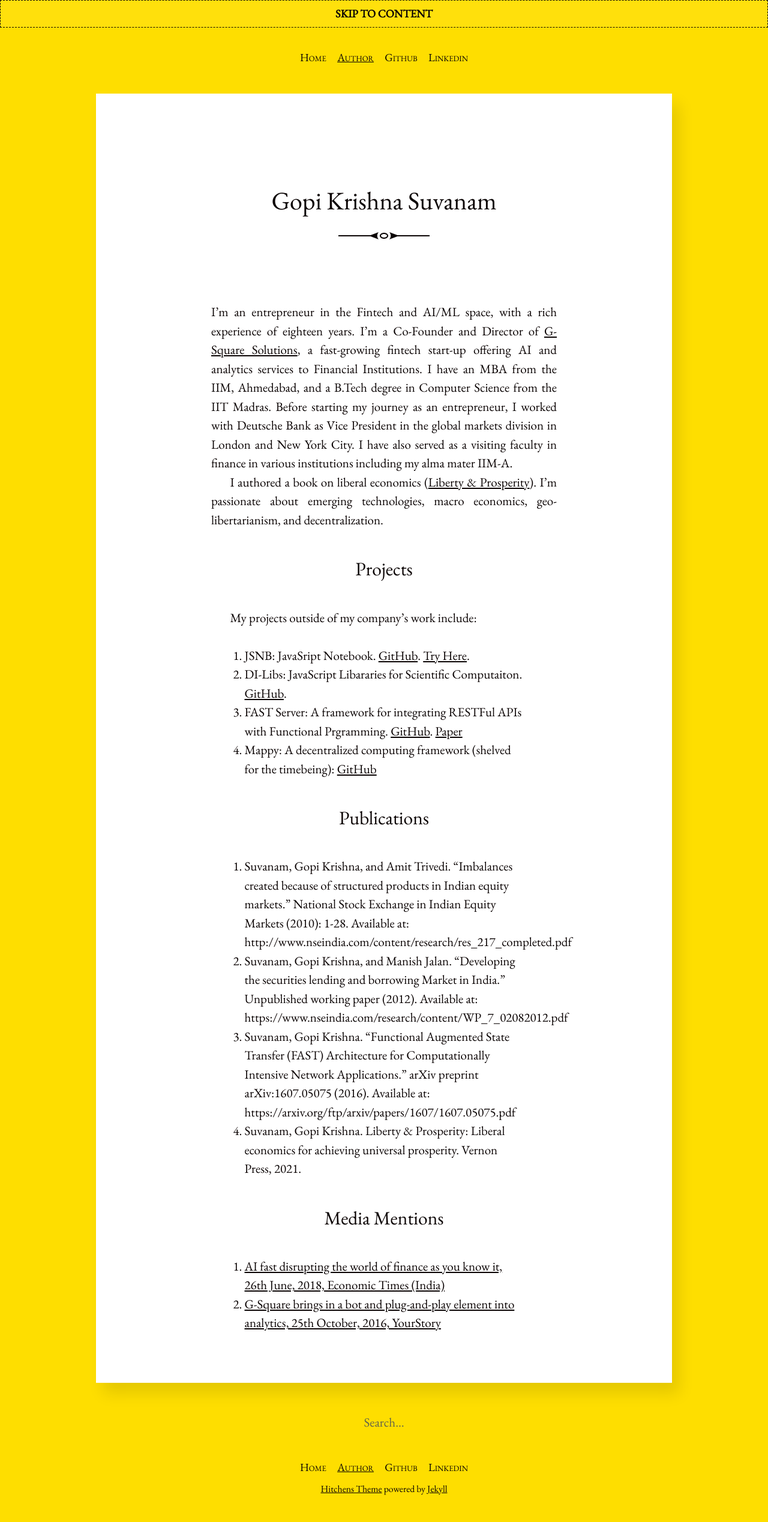
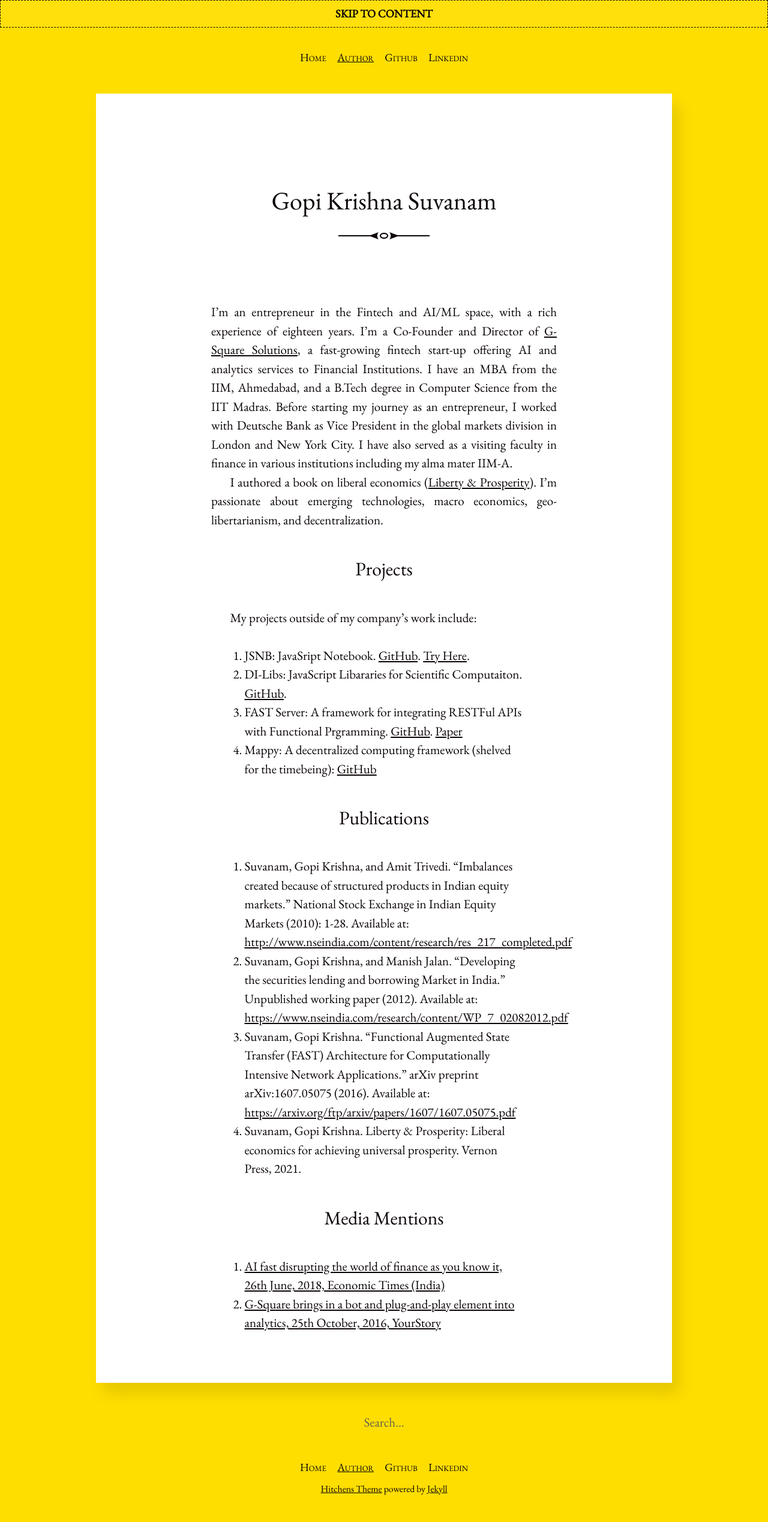
Before and after one commit to gopi-suvanam/gopi-suvanam.github.io, a Jekyll site: the page built from about.md, in a window 1280 px wide. Shown: the whole page at 60% size. Built offline with Jekyll 4.4.1, drawn with Linux system fonts in a browser that asks for light colours; part of the change alters nothing that is shown.

```diff
--- a/about.md
+++ b/about.md
@@ -15,9 +15,9 @@ My projects outside of my company's work include:
 4. Mappy: A decentralized computing framework (shelved for the timebeing): [GitHub](https://github.com/gopi-suvanam/node)
 
 ### Publications
-1. Suvanam, Gopi Krishna, and Amit Trivedi. "Imbalances created because of structured products in Indian equity markets." National Stock Exchange in Indian Equity Markets (2010): 1-28. Available at: http://www.nseindia.com/content/research/res_217_completed.pdf
-2. Suvanam, Gopi Krishna, and Manish Jalan. "Developing the securities lending and borrowing Market in India." Unpublished working paper (2012). Available at: https://www.nseindia.com/research/content/WP_7_02082012.pdf
-3. Suvanam, Gopi Krishna. "Functional Augmented State Transfer (FAST) Architecture for Computationally Intensive Network Applications." arXiv preprint arXiv:1607.05075 (2016). Available at: https://arxiv.org/ftp/arxiv/papers/1607/1607.05075.pdf
+1. Suvanam, Gopi Krishna, and Amit Trivedi. "Imbalances created because of structured products in Indian equity markets." National Stock Exchange in Indian Equity Markets (2010): 1-28. Available at: [http://www.nseindia.com/content/research/res_217_completed.pdf](http://www.nseindia.com/content/research/res_217_completed.pdf)
+2. Suvanam, Gopi Krishna, and Manish Jalan. "Developing the securities lending and borrowing Market in India." Unpublished working paper (2012). Available at: [https://www.nseindia.com/research/content/WP_7_02082012.pdf](https://www.nseindia.com/research/content/WP_7_02082012.pdf)
+3. Suvanam, Gopi Krishna. "Functional Augmented State Transfer (FAST) Architecture for Computationally Intensive Network Applications." arXiv preprint arXiv:1607.05075 (2016). Available at: [https://arxiv.org/ftp/arxiv/papers/1607/1607.05075.pdf](https://arxiv.org/ftp/arxiv/papers/1607/1607.05075.pdf)
 4. Suvanam, Gopi Krishna. Liberty & Prosperity: Liberal economics for achieving universal prosperity. Vernon Press, 2021.
 
 ### Media Mentions
```
